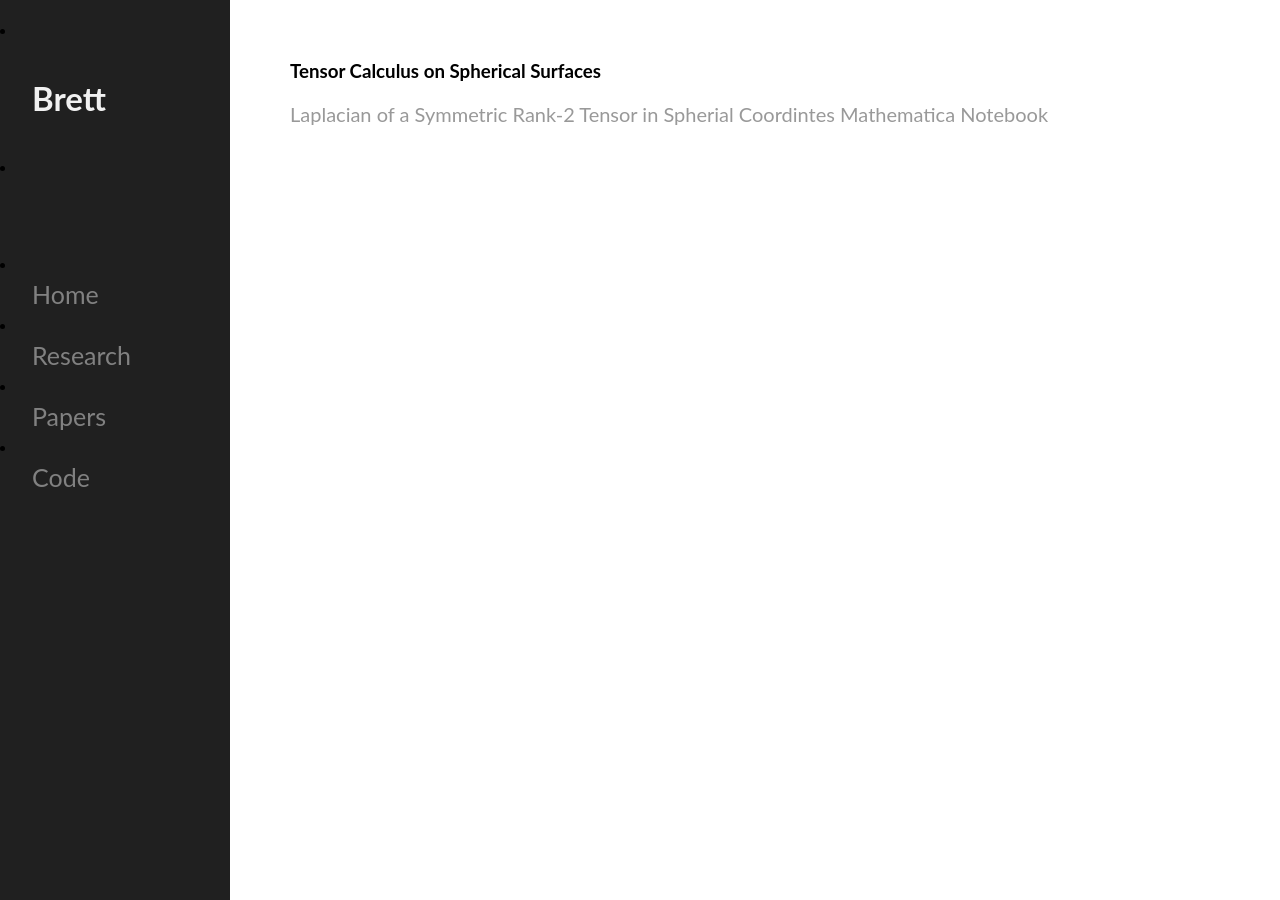
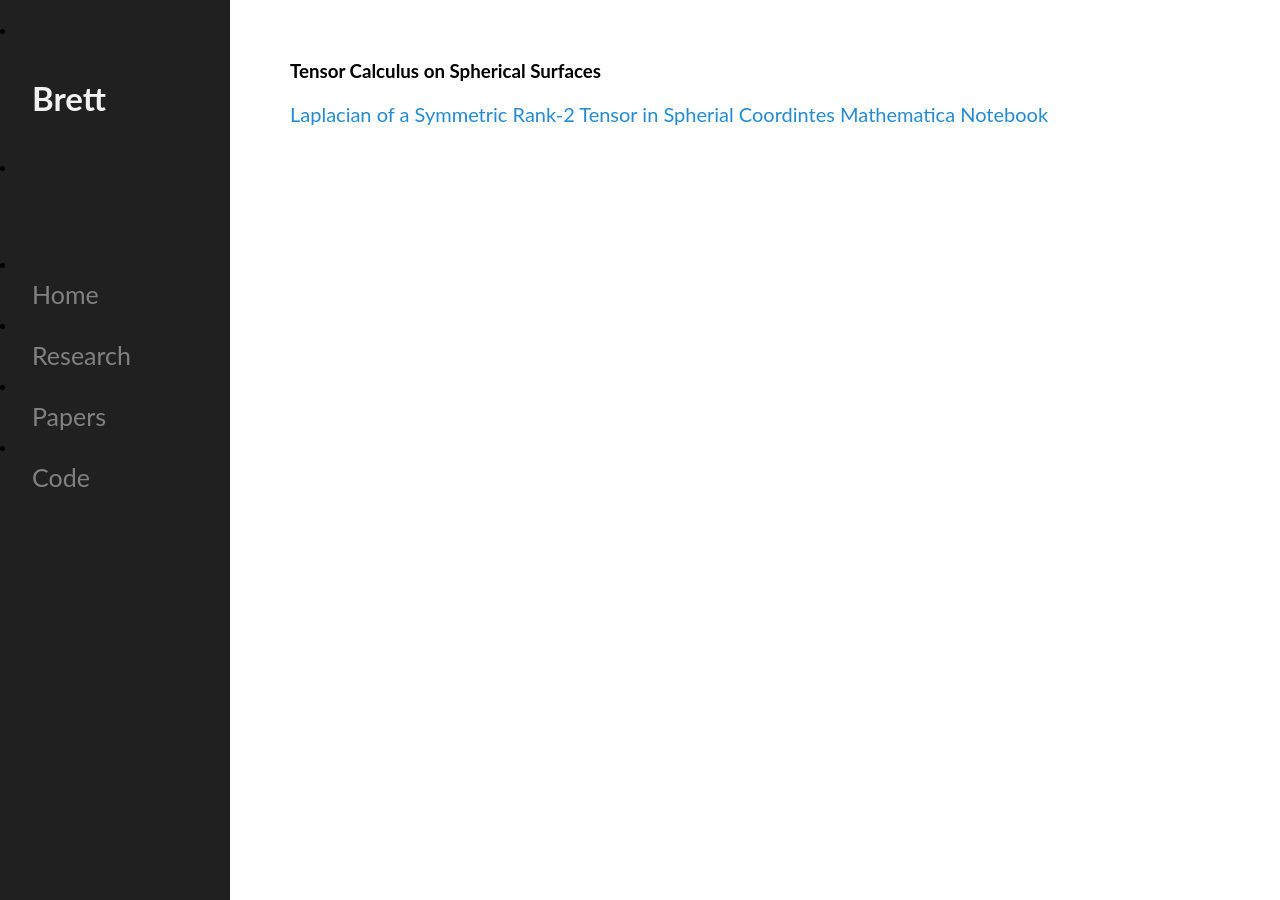
Before and after one commit to mckimb/mckimb.github.io, a Jekyll site: the page built from code/index.html, in a window 1280 px wide. Built offline with Jekyll 4.4.1, drawn with Linux system fonts in a browser that asks for light colours.

Commit message:
Update main.css

```diff
--- a/css/main.css
+++ b/css/main.css
@@ -10,6 +10,20 @@
     color: #202020;
 }
 
+body a {
+    font-size: 20px;
+    color: #268BD2;
+}
+
+body a:hover {
+    color: #268BD2;
+    text-decoration: underline;
+}
+
+
+.sidenav a:hover {
+    color: #f1f1f1;
+}
 img.wrap {
     float: left;
     margin-right: 20px;
```
